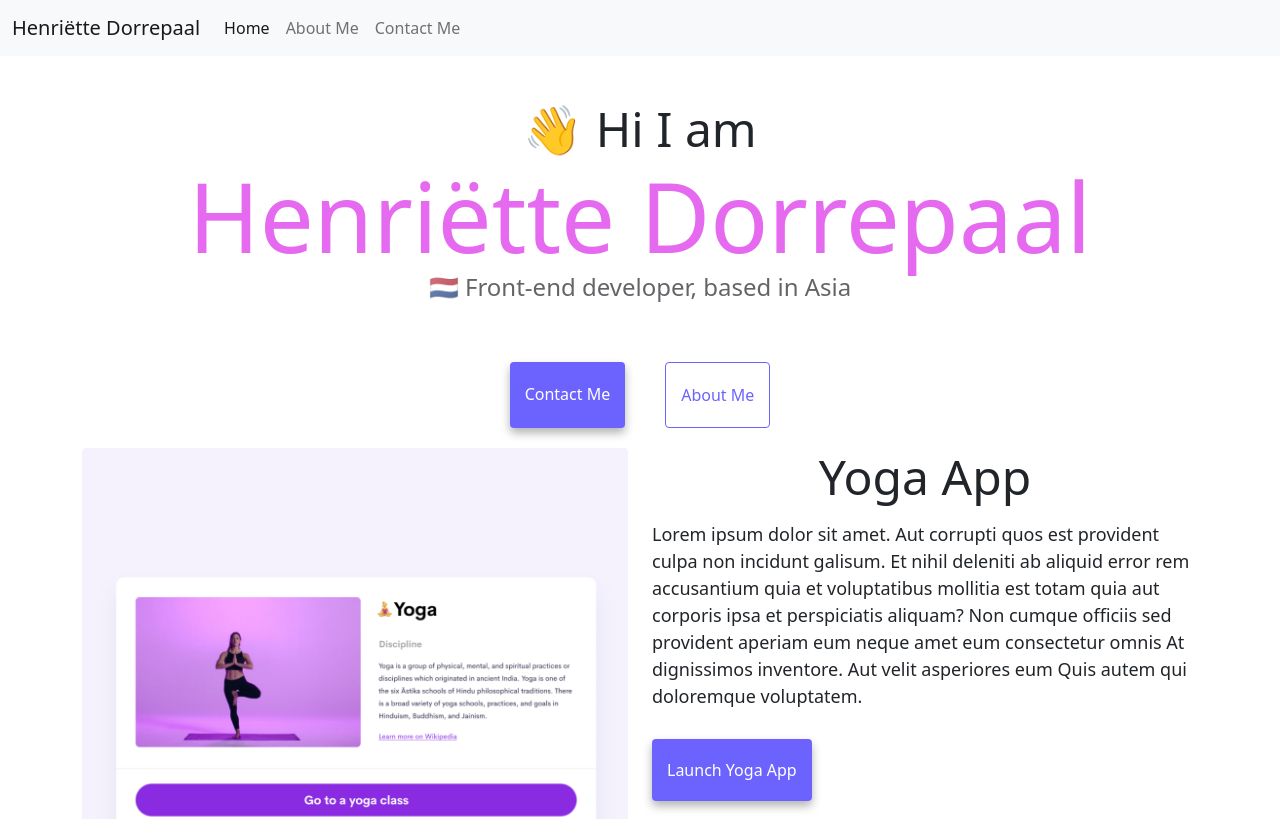
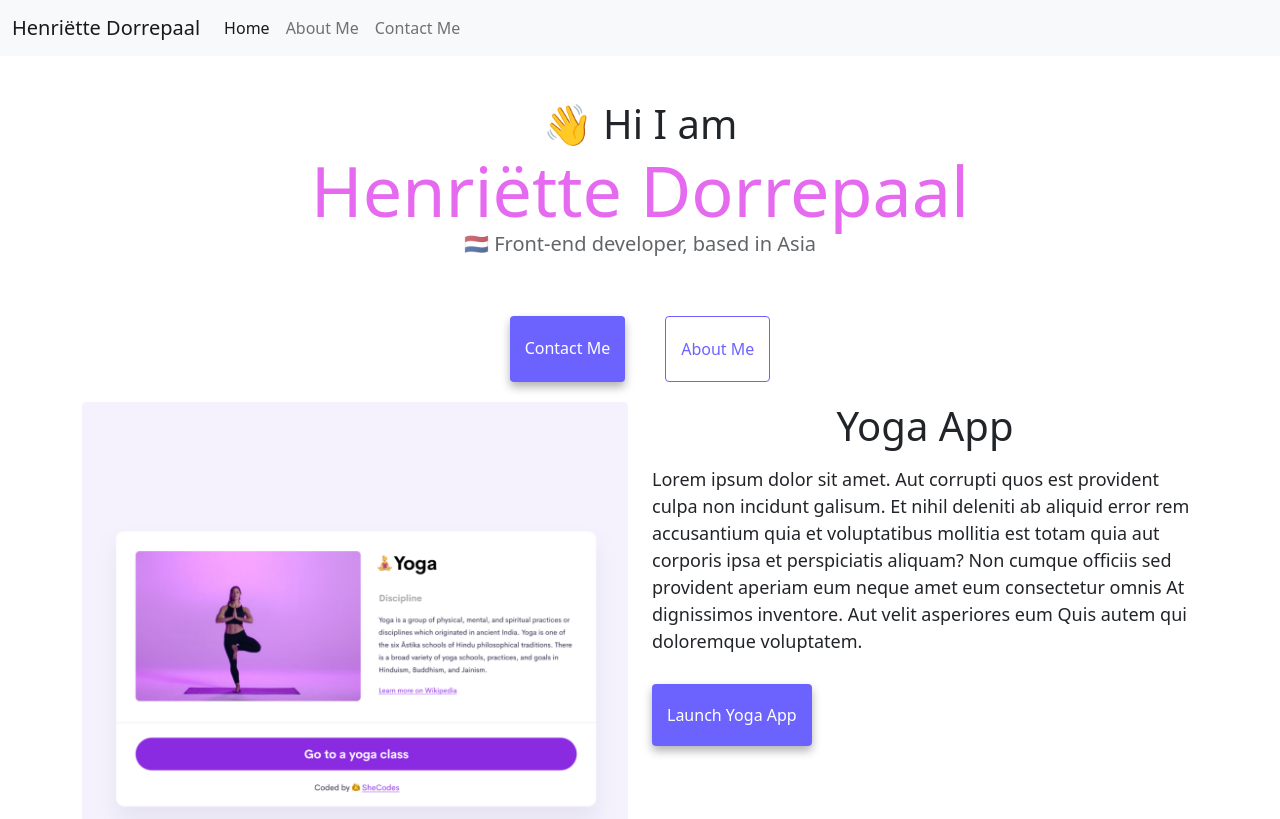
Before and after one commit to HenrietteDorrepaal/Portfolio-Sandbox, a website: page index.html in a window 1280 px wide. Shown: the top 819 px of the page. Drawn offline with nearby package versions, Linux system fonts and the light colour scheme.

Commit message:
changed fontsize h1,h2,h3

```diff
--- a/style.css
+++ b/style.css
@@ -16,15 +16,15 @@ h3 {
 }
 
 h1 {
-  font-size: 96px;
+  font-size: 70px;
 }
 
 h2 {
-  font-size: 48px;
+  font-size: 40px;
 }
 
 h3 {
-  font-size: 24px;
+  font-size: 20px;
   opacity: 0.7;
 }
 
```
